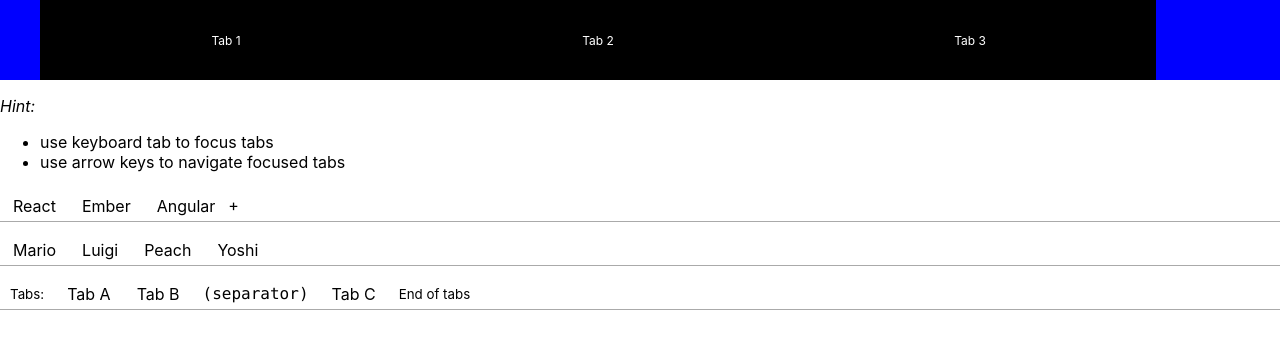
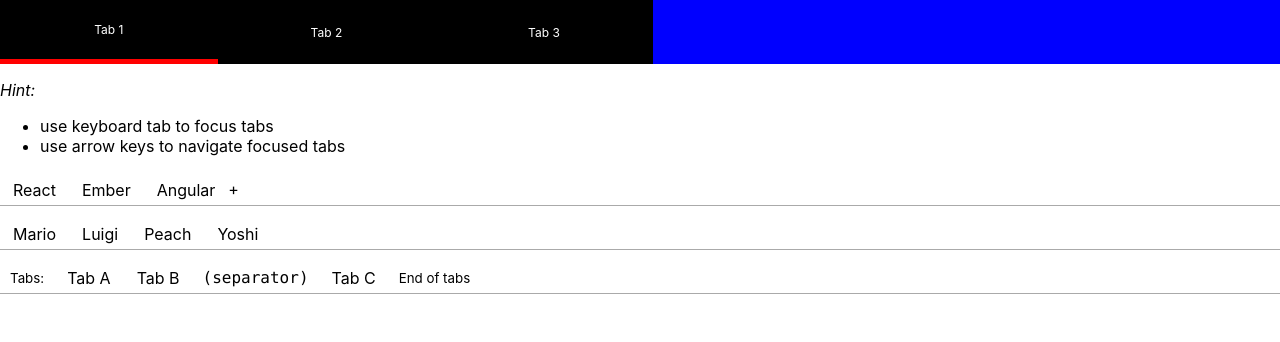
Before and after one commit to guymcmanusgithub/styled-tabs, a React (Create React App) app: page / in a window 1280 px wide. Shown: the top 342 px of the page. Built offline with nearby package versions, Linux system fonts and the light colour scheme.

Commit message:
changed some styling

```diff
--- a/src/components/tab.style.js
+++ b/src/components/tab.style.js
@@ -12,8 +12,8 @@ import styled from 'styled-components';
 const Tabs = styled(StyledTabs)`
   font-family: BlinkMacSystemFont, "Segoe UI", sans-serif;
   font-size: 12px;
-  width: ${props => props.vertical ? '40%' : '100vw'};
-  height: ${props => props.vertical ? '100vh' : '10vh'};
+  width: ${props => props.vertical ? '40vw' : '100vw'};
+  height: ${props => props.vertical ? '100vh' : '8vh'};
   display: flex;
   margin: 0;
   background-color: ${props => props.vertical ? 'red' : 'black'};
@@ -23,12 +23,13 @@ Tabs.tabsRole = 'Tabs'
 
 const TabList = styled(StyledTabList)`
   margin: 0;
-  width: ${props => props.vertical ? '15%' : '100%'};
+  width: ${props => props.vertical ? '20%' : '100%'};
   height: ${props => props.vertical ? '100%' : '100%'};
   display: flex;
   flex-direction: ${props => props.vertical ? 'column' : 'row'};
   list-style: none;
   background-color: blue;
+  padding: 0;
 `
 StyledTabList.tabsRole = 'TabList';
 
@@ -39,13 +40,12 @@ const Tab = styled(StyledTab)`
   align-items: center;
   box-sizing: border-box;
   margin: 0;
-  width: ${props => props.vertical ? '100%' : '30%'};
+  width: ${props => props.vertical ? '100%' : '17%'};
   height: ${props => props.vertical ? '10%' : '100%'};
   user-select: none;
   color: white;
   cursor: arrow;
-  background-color: ${props => props.vertical ? 'black' : 'black'};
-  margin-left: ${props => props.vertical ? '-53%' : '0'};
+  background-color: black;
 
   &:hover {
     ${props => props.vertical ? 'border-right: 5px solid red' : 'border-bottom: 5px solid red'};
@@ -75,7 +75,7 @@ StyledTabPanel.tabsRole = 'TabPanel';
 
 const NavTab = props => {
 
-  const { vertical } = props
+  const vertical = false
 
       return (
         <Tabs
```
